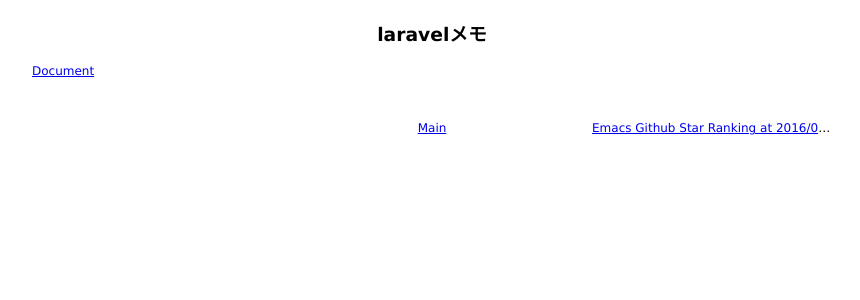
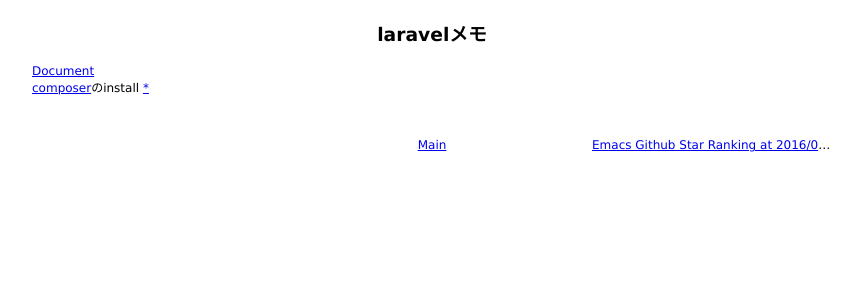
Before and after one commit to 38elements/38elements.github.com, a Jekyll site: the page built from _posts/2016-05-03-laravel.md, in a window 1280 px wide. Shown: the top 300 px of the page, without its empty margins (208-1068 px from the left). Built offline with Jekyll 4.4.1, drawn with Linux system fonts in a browser that asks for light colours.

Commit message:
Update 2016-05-03-laravel.md

```diff
--- a/_posts/2016-05-03-laravel.md
+++ b/_posts/2016-05-03-laravel.md
@@ -3,3 +3,4 @@ layout: posts
 title: laravelメモ
 ---
 [Document](https://laravel.com/docs/5.2)
+[composer](https://getcomposer.org/download/)のinstall [*](https://www.digitalocean.com/community/tutorials/how-to-install-and-use-composer-on-ubuntu-14-04)
```
